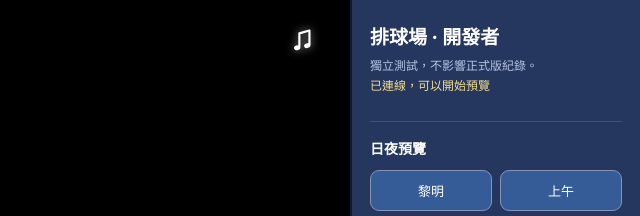
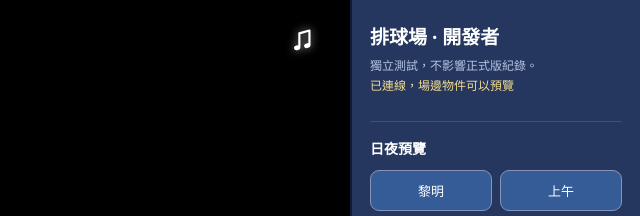
Before and after one commit to esther0511/leos-private-volleyball-court, a plain HTML site: page dev.html in a window 1280 px wide. Shown: the top 216 px of the page, 640-1280 px from the left. Drawn offline with nearby package versions, Linux system fonts and the light colour scheme.

Commit message:
Update dev.html

```diff
--- a/dev.html
+++ b/dev.html
@@ -268,42 +268,63 @@ function send(action, extra = {}) {
   );
 }
 
-// 接收球場準備完成的訊息
-window.addEventListener('message', event => {
+// ===== 檢查球場與場邊物件是否載入 =====
 
-  if (event.source !== preview.contentWindow) {
-    return;
+let previewInitialized = false;
+
+function connectPreview() {
+
+  const game = preview.contentWindow;
+
+  if (!game) return;
+
+  const sceneReady =
+    typeof game.startBirthday === 'function';
+
+  const itemsReady =
+    typeof game.setWorldPreviewDay === 'function';
+
+  // 原本日夜、攝影機按鈕使用這個狀態
+  ready = sceneReady;
+
+  if (itemsReady) {
+
+    status.textContent =
+      '已連線，場邊物件可以預覽';
+
+    // 第一次載入時同步目前選擇的天數
+    if (!previewInitialized) {
+
+      previewInitialized = true;
+
+      game.setWorldPreviewDay(
+        Number(visitDay.value)
+      );
+    }
+
+  } else if (sceneReady) {
+
+    status.textContent =
+      '球場已載入，但場邊物件尚未載入';
+
+  } else {
+
+    status.textContent =
+      '正在等待球場載入…';
+
   }
+}
 
-  if (
-    !event.data ||
-    event.data.type !== 'VB_DEV_READY'
-  ) {
-    return;
-  }
+// iframe 完整載入後檢查
+preview.addEventListener('load', () => {
 
-  ready = true;
+  previewInitialized = false;
+  connectPreview();
 
-  status.textContent = '已連線，可以開始預覽';
-
-  send('visitDay', {
-    day: Number(visitDay.value)
-  });
 });
 
-// 球場重新載入時重新建立連線
-preview.addEventListener('load', () => {
-
-  if (ready) return;
-
-  status.textContent = '等待場景初始化…';
-
-  preview.contentWindow.postMessage({
-    type: 'VB_DEV_COMMAND',
-    action: 'ping'
-  }, '*');
-
-});
+// 處理 iframe 比外層程式更早載入的情況
+connectPreview();
 
 // 日夜按鈕
 document.querySelectorAll('[data-hour]').forEach(button => {
```
